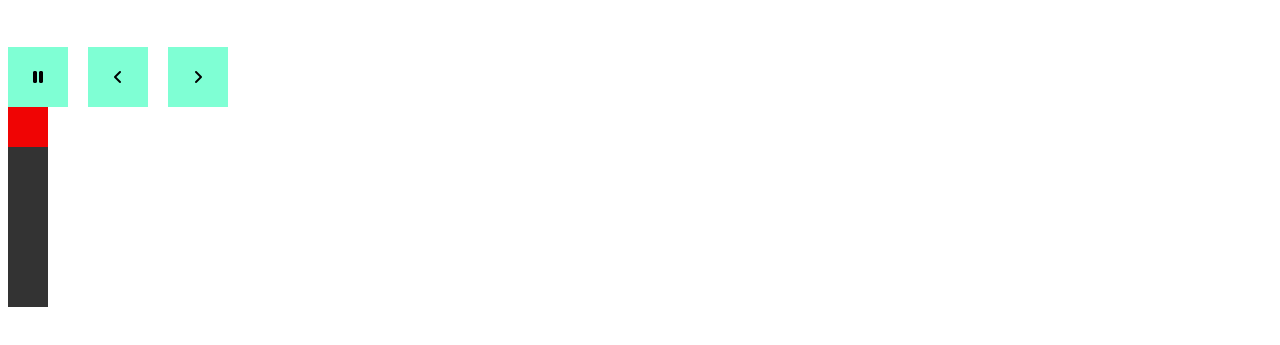
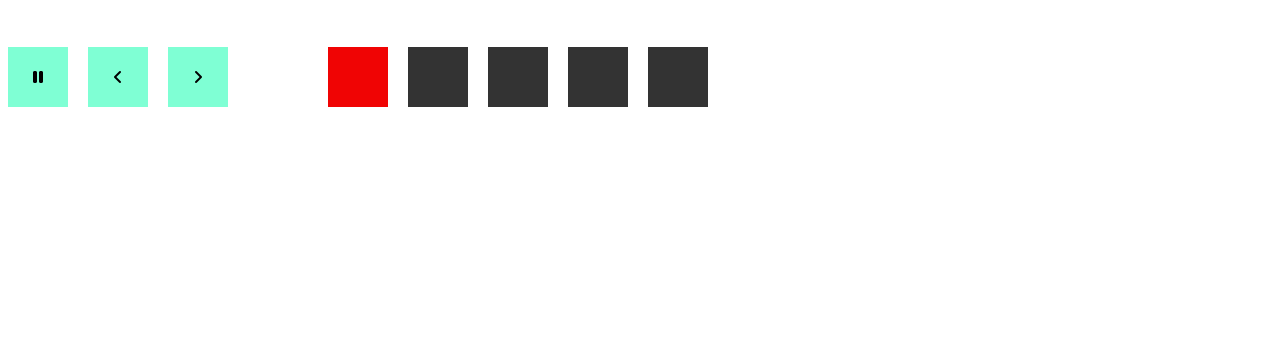
Before and after one commit to OH-front-end/Web_store, a website with bundled scripts: page index.html in a window 1280 px wide. Shown: the part 161-506 px from the top of the page. Built offline with nearby package versions, Linux system fonts and the light colour scheme.

Commit message:
modified

```diff
--- a/assets/js/carousel.js
+++ b/assets/js/carousel.js
@@ -27,7 +27,7 @@ class Carousel {
     const NEXT = `<div class="controls" id="next-btn">${this.RIGHT_ICON}</div>`;
     controlsContainer.innerHTML = PAUSE + PREV + NEXT;
 
-    this.container.appendChild(controlsContainer);
+    this.controlsIndicators.appendChild(controlsContainer);
 
     this.pauseButton = document.querySelector('#pause-btn');
     this.nextButton = document.querySelector('#next-btn');
@@ -36,7 +36,7 @@ class Carousel {
 
   initIndicators() {
     const indicators = document.createElement('div');
-    indicators.setAttribute('class', 'indicators');
+    indicators.setAttribute('class', 'indicators_container');
 
     for (let i = 0; i < this.SLIDES_LENGTH; i++) {
       const indicator = document.createElement('div');
@@ -47,10 +47,18 @@ class Carousel {
       indicators.appendChild(indicator);
     }
 
-    this.container.appendChild(indicators);
+    this.controlsIndicators.appendChild(indicators);
 
-    this.indicatorsContainer = document.querySelector('.indicators');
+    this.indicatorsContainer = document.querySelector('.indicators_container');
     this.indicators = document.querySelectorAll('.indicator');
+  }
+
+  controlsIndicatorsContainer() {
+    const controlsIndicators = document.createElement('div');
+    controlsIndicators.setAttribute('class', 'controls_indicators');
+    this.container.appendChild(controlsIndicators);
+
+    this.controlsIndicators = document.querySelector('.controls_indicators');
   }
 
   goToNth(n) {
@@ -123,6 +131,7 @@ class Carousel {
 
   init() {
     this.initVariables();
+    this.controlsIndicatorsContainer();
     this.initControls();
     this.initIndicators();
     this.initListeners();
--- a/assets/scss/style.scss
+++ b/assets/scss/style.scss
@@ -1,8 +1,15 @@
+.carousel {
+  display: grid;
+  grid-template-columns: auto 1fr;
+  // min-height: 100vw;
+}
+
 .slides {
   position: relative;
   height: 150px;
   margin: 0px 0px 50px 0px;
   list-style-type: none;
+  grid-column: 1 / span 2;
 }
 
 .slide {
@@ -50,11 +57,10 @@
   background: purple;
 }
 
-// .container {
-//   display: flex;
-//   gap: 100px;
-//   align-items: center;
-// }
+.controls_indicators {
+  display: flex;
+  gap: 100px;
+}
 
 .controls_container {
   display: flex;
@@ -78,6 +84,8 @@
 .indicator {
   width: 40px;
   height: 40px;
+  padding: 10px;
+
   background-color: #333;
   cursor: pointer;
 
--- a/index.html
+++ b/index.html
@@ -10,7 +10,7 @@
 </head>
 
 <body>
-  <div id="carousel">
+  <div id="carousel" class="carousel">
     <div id="slides" class="slides">
       <div class="slide active">Slide 1</div>
       <div class="slide">Slide 2</div>
```
Also changed, not shown: assets/css/style.css, assets/css/style.min.css.
